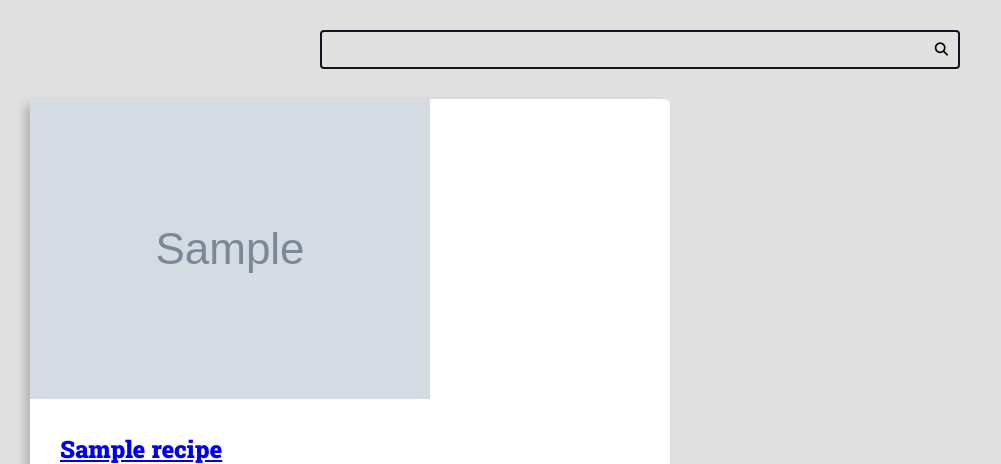
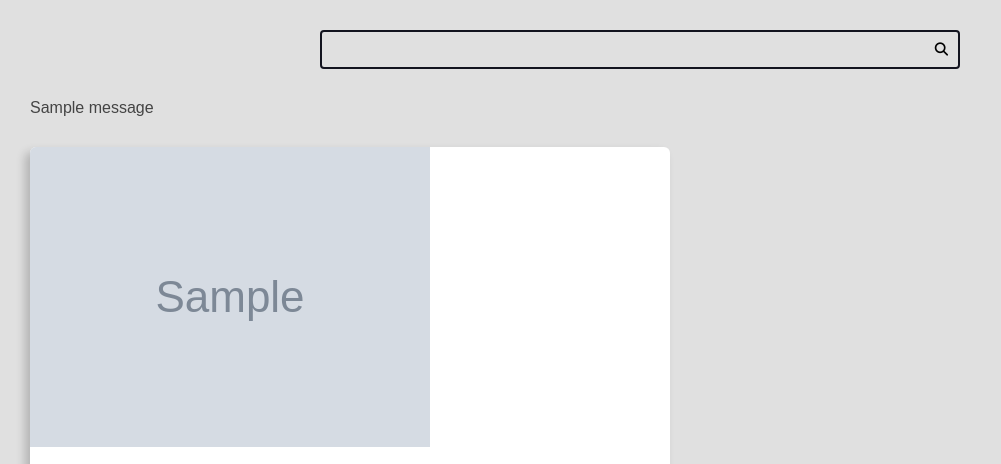
Before and after one commit to LeonardoReisC/django-project-recipes, a Django app: template recipes/templates/recipes/pages/home.html in a window 1280 px wide. Shown: the part 113-577 px from the top of the page, without its empty margins (0-1001 px from the left). Run offline with Django 4.2, Linux system fonts and the light colour scheme; the template is opened without the code that fills it: values named after a table or form of the project are taken from there, others are empty; tables that the repository leaves empty hold one stand-in row (Sample ...); one stand-in notice (Sample message) is shown.

Commit message:
set django flash messages

```diff
--- a/recipes/templates/recipes/pages/home.html
+++ b/recipes/templates/recipes/pages/home.html
@@ -3,6 +3,14 @@
 {% block title %}Home | {% endblock title %}
 
 {% block content %}
+
+{% if messages %}
+    <div class="main-content center container">
+        {% for message in messages %}
+            {{ message }}
+        {% endfor %}
+    </div>
+{% endif %}
 
 <div class="main-content main-content-list container">
     {% for recipe in recipes %}
--- a/recipes/views.py
+++ b/recipes/views.py
@@ -2,6 +2,7 @@ import os
 from django.http.response import Http404
 from django.shortcuts import render, get_list_or_404, get_object_or_404
 from django.db.models import Q
+from django.contrib import messages
 
 from utils.pagination import make_pagination
 from .models import Recipe
@@ -17,6 +18,8 @@ def home(request):
         .order_by('-id')
 
     page_obj, pagination_range = make_pagination(request, recipes, PER_PAGE)
+
+    messages.success(request, 'SUCCESS')
 
     return render(
         request,
```
Also changed, not shown: project/settings.py (+9 -0 lines).
